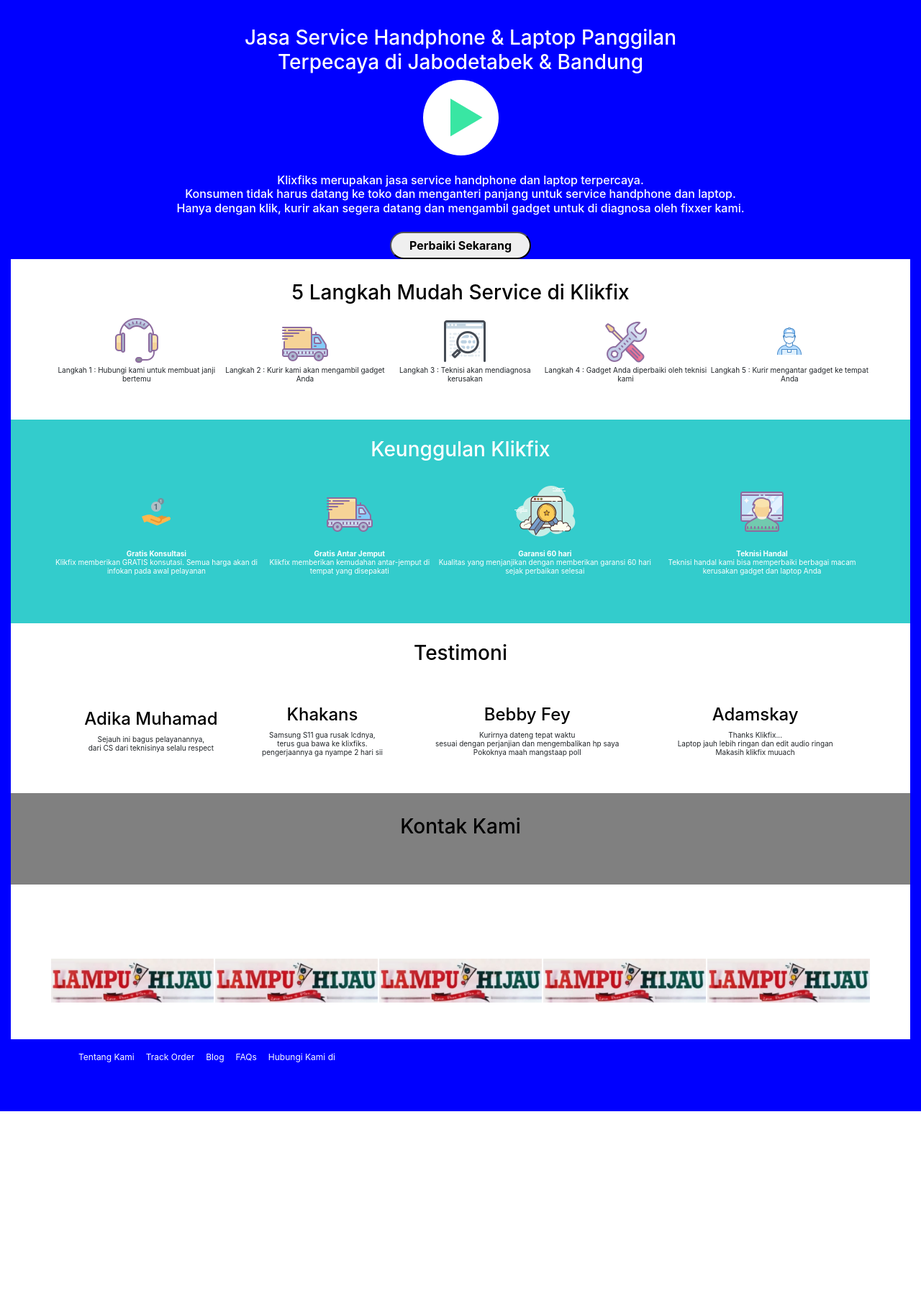
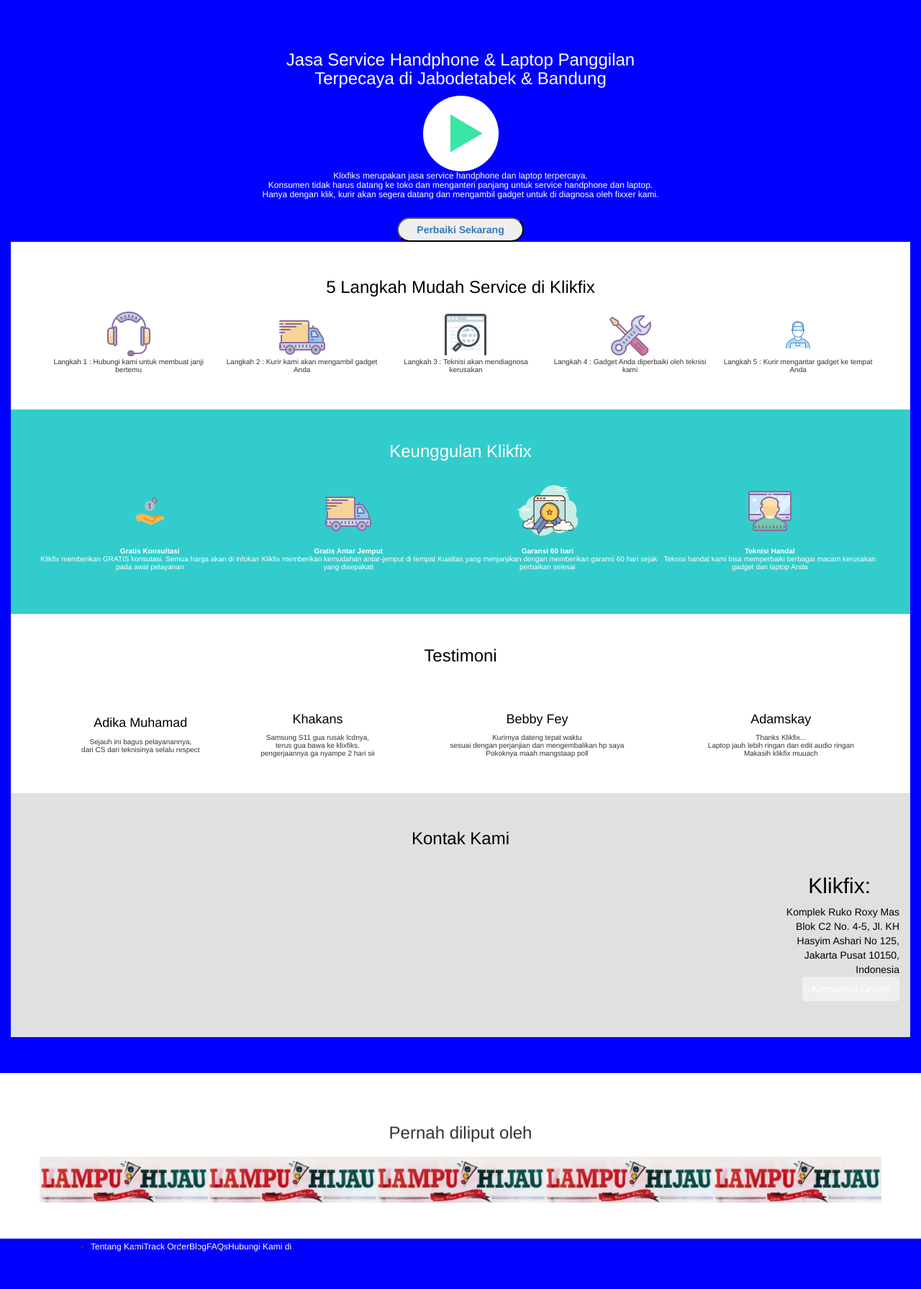
Before and after one commit to relfarizi/tubes_webpro, a CodeIgniter app: page /tubes_webpro/index.php/c_klikfiks/tentang_kamiload in a window 1280 px wide. Shown: the part 168-1959 px from the top of the page at 72% size. Before the commit the page ends 1712 px from the top, so only its background shows below. Run offline with CodeIgniter, Linux system fonts and the light colour scheme; lists and menus that the app fills with data are empty; some libraries are stand-ins or nearby versions.

Commit message:
Update tentang_kami.php

```diff
--- a/application/views/tentang_kami.php
+++ b/application/views/tentang_kami.php
@@ -139,9 +139,31 @@
         </div>
     </div>
 
-    <div class="container-fluid" style="background-color: grey; color: white;padding-top: 30px;padding-bottom: 50px">
+    <div class="container-fluid" style="background-color: #e0e0e0; color: white;padding-top: 30px;padding-bottom: 50px">
         <div class="container ">
             <h3 class="text-center" style="padding-bottom: 5px; color: black">Kontak Kami</h3>
+        </div>
+        <div class="container ">
+            <div class="text-right" style="color: black;">
+                <h2 class="text-right"> Klikfix:</h2></div>
+            </div>
+            <div class="text-right" style="color: black;">
+                <div>Komplek Ruko Roxy Mas </div>
+                <div>Blok C2 No. 4-5, Jl. KH </div>
+                <div>Hasyim Ashari No 125,  </div>
+                <div>Jakarta Pusat 10150,</div>
+                <div>Indonesia</div>
+            </div>
+            <div class="text-right">
+                <button class="btn btn-large white-bgcolor margin-bot-15 button-chat" ng-click="openChat()">
+                    <div class="row centered-vertically">
+                        <div class="col-md-9 col-xs-9 text-md-center pad-left-0">
+                            <span class="ng-binding">Konsultasi Online
+                            </span>
+                        </div>
+                    </div>
+                </button>
+            </div>
         </div>
     </div>
 
```
